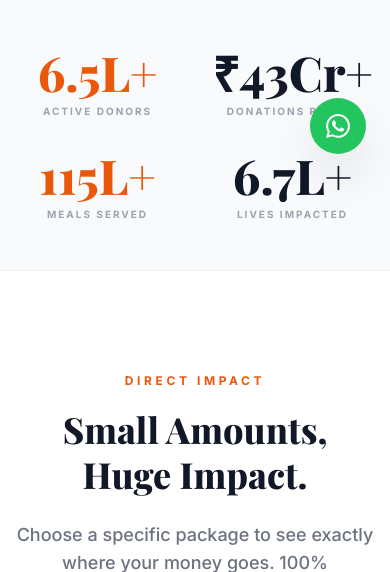
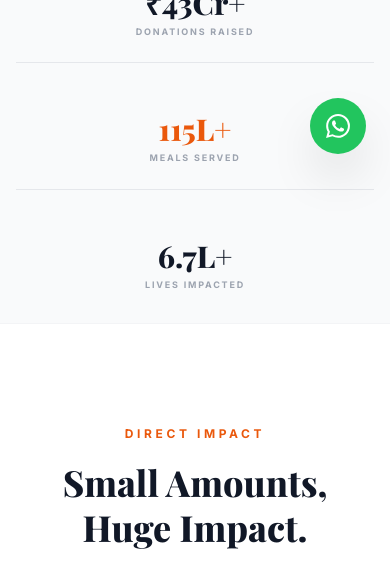
Before and after one commit to supportzingtv-create/NavSahaay, a Flask app: page / in a window 390 px wide. Shown: the part 666-1238 px from the top of the page. Run offline with Flask 3, Linux system fonts and the light colour scheme; data that the repository does not hold is empty; some libraries are stand-ins or nearby versions.

Commit message:
UI: updated logo and mobile responsiveness

```diff
--- a/app/templates/admin/base.html
+++ b/app/templates/admin/base.html
@@ -25,7 +25,7 @@
         <aside class="w-64 bg-gray-900 text-white flex-shrink-0 hidden md:block">
             <div class="p-6">
                 <a href="{{ url_for('main.home') }}" class="flex items-center space-x-3">
-                    <img class="h-8 w-8 rounded-lg" src="{{ url_for('static', filename='images/logo.jpeg') }}" alt="Logo">
+                    <img class="h-8 w-auto" src="{{ url_for('static', filename='images/logo1.png') }}" alt="Logo">
                     <span class="text-lg font-bold">NavSahaay</span>
                 </a>
             </div>
--- a/app/templates/base.html
+++ b/app/templates/base.html
@@ -65,8 +65,8 @@
 </head>
 <body class="font-sans text-gray-900 antialiased bg-white">
     <!-- Top Ticker -->
-    <div class="ticker-wrap hidden md:block">
-        <div class="ticker text-xs font-bold uppercase tracking-widest">
+    <div class="ticker-wrap hidden sm:block">
+        <div class="ticker text-[10px] sm:text-xs font-bold uppercase tracking-widest">
             <span>Someone just donated ₹500 for Child Education</span> &nbsp; | &nbsp;
             <span>Ramesh K. donated ₹2000 for Food Support</span> &nbsp; | &nbsp;
             <span>Anita S. donated ₹150 for Plant a Tree</span> &nbsp; | &nbsp;
@@ -80,7 +80,7 @@
             <div class="flex justify-between items-center py-3 md:justify-start md:space-x-10">
                 <div class="flex justify-start lg:w-0 lg:flex-1">
                     <a href="{{ url_for('main.home') }}" class="flex items-center space-x-3">
-                        <img class="h-10 w-auto rounded-lg shadow-sm" src="{{ url_for('static', filename='images/logo.jpeg') }}" alt="NavSahaay Logo">
+                        <img class="h-10 w-auto" src="{{ url_for('static', filename='images/logo1.png') }}" alt="NavSahaay Logo">
                         <div>
                             <span class="text-xl font-black text-gray-900 tracking-tighter">NAVSAHAAY</span>
                             <span class="block text-[10px] font-bold text-primary-600 uppercase tracking-widest -mt-1">Foundation</span>
@@ -161,7 +161,7 @@
             <div class="grid grid-cols-1 md:grid-cols-4 gap-12">
                 <div class="col-span-1 md:col-span-2">
                     <div class="flex items-center space-x-3 mb-8">
-                        <img class="h-12 w-auto rounded-xl brightness-110 shadow-lg" src="{{ url_for('static', filename='images/logo.jpeg') }}" alt="NavSahaay Logo">
+                        <img class="h-12 w-auto brightness-110" src="{{ url_for('static', filename='images/logo1.png') }}" alt="NavSahaay Logo">
                         <div>
                             <span class="text-2xl font-black text-white tracking-tighter">NAVSAHAAY</span>
                             <span class="block text-xs font-bold text-primary-500 uppercase tracking-widest -mt-1">Foundation</span>
--- a/app/templates/home.html
+++ b/app/templates/home.html
@@ -3,7 +3,7 @@
 {% block content %}
 <!-- Hero Slider Section -->
 <section class="relative bg-white overflow-hidden">
-    <div class="swiper hero-swiper h-[600px] md:h-[800px]">
+    <div class="swiper hero-swiper h-[450px] sm:h-[600px] md:h-[800px]">
         <div class="swiper-wrapper">
             {% for item in slider_items %}
             <div class="swiper-slide relative">
@@ -21,14 +21,14 @@
                                 <span class="flex h-2 w-2 rounded-full bg-white animate-pulse"></span>
                                 <span class="text-xs font-black uppercase tracking-widest text-white">Direct Impact</span>
                             </div>
-                            <h1 class="text-5xl md:text-7xl font-serif font-black mb-6 leading-[1.1]">
+                            <h1 class="text-3xl sm:text-5xl md:text-7xl font-serif font-black mb-4 sm:mb-6 leading-[1.1]">
                                 {{ item.title | safe }}
                             </h1>
-                            <p class="text-xl md:text-2xl font-medium mb-10 leading-relaxed text-gray-100">
+                            <p class="text-base sm:text-xl md:text-2xl font-medium mb-6 sm:mb-10 leading-relaxed text-gray-100 line-clamp-3 sm:line-clamp-none">
                                 {{ item.caption }}
                             </p>
-                            <div class="flex flex-col sm:flex-row sm:space-x-4 space-y-4 sm:space-y-0">
-                                <a href="#causes" class="inline-flex items-center justify-center px-10 py-5 border border-transparent text-lg font-black rounded-2xl text-white bg-primary-600 hover:bg-primary-700 shadow-2xl transition-all transform hover:-translate-y-1 uppercase tracking-widest">
+                            <div class="flex flex-col sm:flex-row sm:space-x-4 space-y-3 sm:space-y-0">
+                                <a href="#causes" class="inline-flex items-center justify-center px-6 sm:px-10 py-3 sm:py-5 border border-transparent text-sm sm:text-lg font-black rounded-xl sm:rounded-2xl text-white bg-primary-600 hover:bg-primary-700 shadow-2xl transition-all transform hover:-translate-y-1 uppercase tracking-widest text-center">
                                     Donate Now
                                 </a>
                                 <a href="#how-it-works" class="inline-flex items-center justify-center px-10 py-5 border-2 border-white text-lg font-black rounded-2xl text-white bg-transparent hover:bg-white hover:text-gray-900 transition-all uppercase tracking-widest">
@@ -49,24 +49,24 @@
 </section>
 
 <!-- Impact Counters -->
-<section class="bg-gray-50 py-12 border-y border-gray-100">
+<section class="bg-gray-50 py-8 sm:py-12 border-y border-gray-100">
     <div class="max-w-7xl mx-auto px-4 sm:px-6 lg:px-8">
-        <div class="grid grid-cols-2 md:grid-cols-4 gap-8">
-            <div class="text-center group">
-                <p class="text-5xl font-serif font-black text-primary-600 mb-2 group-hover:scale-110 transition-transform">6.5L+</p>
-                <p class="text-[10px] font-bold text-gray-400 uppercase tracking-[0.2em]">Active Donors</p>
+        <div class="grid grid-cols-1 xs:grid-cols-2 md:grid-cols-4 gap-6 sm:gap-8">
+            <div class="text-center group border-b sm:border-b-0 sm:border-r border-gray-200 pb-6 sm:pb-0">
+                <p class="text-3xl sm:text-5xl font-serif font-black text-primary-600 mb-1 group-hover:scale-110 transition-transform">6.5L+</p>
+                <p class="text-[9px] sm:text-[10px] font-bold text-gray-400 uppercase tracking-[0.2em]">Active Donors</p>
             </div>
-            <div class="text-center group">
-                <p class="text-5xl font-serif font-black text-gray-900 mb-2 group-hover:scale-110 transition-transform">₹43Cr+</p>
-                <p class="text-[10px] font-bold text-gray-400 uppercase tracking-[0.2em]">Donations Raised</p>
+            <div class="text-center group border-b xs:border-b-0 sm:border-r border-gray-200 pb-6 xs:pb-0">
+                <p class="text-3xl sm:text-5xl font-serif font-black text-gray-900 mb-1 group-hover:scale-110 transition-transform">₹43Cr+</p>
+                <p class="text-[9px] sm:text-[10px] font-bold text-gray-400 uppercase tracking-[0.2em]">Donations Raised</p>
             </div>
-            <div class="text-center group">
-                <p class="text-5xl font-serif font-black text-primary-600 mb-2 group-hover:scale-110 transition-transform">115L+</p>
-                <p class="text-[10px] font-bold text-gray-400 uppercase tracking-[0.2em]">Meals Served</p>
+            <div class="text-center group border-b sm:border-b-0 sm:border-r border-gray-200 pb-6 sm:pb-0 mt-6 xs:mt-0">
+                <p class="text-3xl sm:text-5xl font-serif font-black text-primary-600 mb-1 group-hover:scale-110 transition-transform">115L+</p>
+                <p class="text-[9px] sm:text-[10px] font-bold text-gray-400 uppercase tracking-[0.2em]">Meals Served</p>
             </div>
-            <div class="text-center group">
-                <p class="text-5xl font-serif font-black text-gray-900 mb-2 group-hover:scale-110 transition-transform">6.7L+</p>
-                <p class="text-[10px] font-bold text-gray-400 uppercase tracking-[0.2em]">Lives Impacted</p>
+            <div class="text-center group mt-6 md:mt-0">
+                <p class="text-3xl sm:text-5xl font-serif font-black text-gray-900 mb-1 group-hover:scale-110 transition-transform">6.7L+</p>
+                <p class="text-[9px] sm:text-[10px] font-bold text-gray-400 uppercase tracking-[0.2em]">Lives Impacted</p>
             </div>
         </div>
     </div>
@@ -172,9 +172,9 @@
                     </div>
                 </div>
             </div>
-            <div class="mt-12 lg:mt-0 grid grid-cols-2 gap-4">
-                <img class="rounded-2xl shadow-2xl transform translate-y-8" src="https://images.unsplash.com/photo-1511632765486-a01980e01a18?auto=format&fit=crop&w=300&q=80" alt="Proof 1">
-                <img class="rounded-2xl shadow-2xl" src="https://images.unsplash.com/photo-1544027993-37dbfe43562a?auto=format&fit=crop&w=300&q=80" alt="Proof 2">
+            <div class="mt-12 lg:mt-0 grid grid-cols-1 sm:grid-cols-2 gap-4">
+                <img class="rounded-2xl shadow-2xl transform sm:translate-y-8 h-48 sm:h-auto w-full object-cover" src="https://images.unsplash.com/photo-1511632765486-a01980e01a18?auto=format&fit=crop&w=300&q=80" alt="Proof 1">
+                <img class="rounded-2xl shadow-2xl h-48 sm:h-auto w-full object-cover" src="https://images.unsplash.com/photo-1544027993-37dbfe43562a?auto=format&fit=crop&w=300&q=80" alt="Proof 2">
             </div>
         </div>
     </div>
--- a/app/templates/login.html
+++ b/app/templates/login.html
@@ -11,7 +11,7 @@
     <div class="max-w-md w-full">
         <div class="text-center mb-10">
             <a href="{{ url_for('main.home') }}" class="inline-flex items-center space-x-3 mb-6">
-                <img class="h-12 w-12 rounded-xl shadow-lg" src="{{ url_for('static', filename='images/logo.jpeg') }}" alt="Logo">
+                <img class="h-12 w-auto" src="{{ url_for('static', filename='images/logo1.png') }}" alt="Logo">
                 <span class="text-2xl font-bold text-gray-900 tracking-tight">NavSahaay</span>
             </a>
             <h2 class="text-3xl font-extrabold text-gray-900">Admin Login</h2>
```
Also changed, not shown: app/static/images/logo.jpeg (deleted), app/static/images/logo1.png (added).
